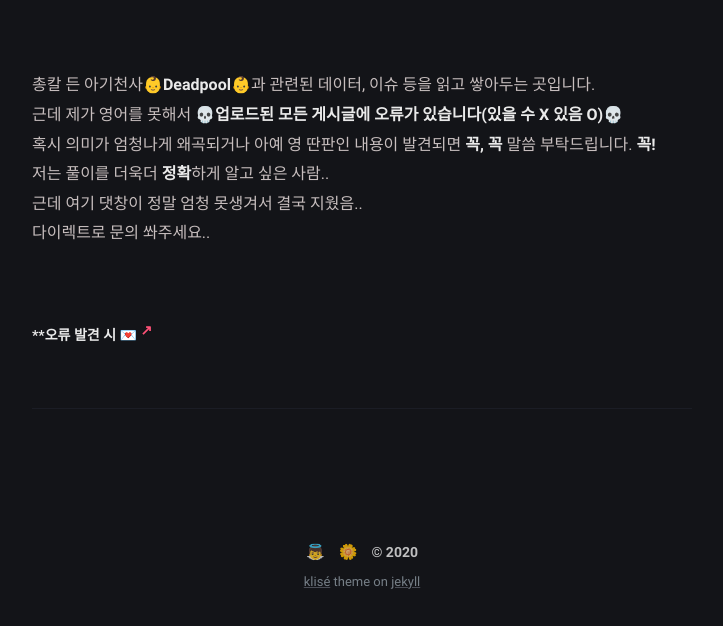
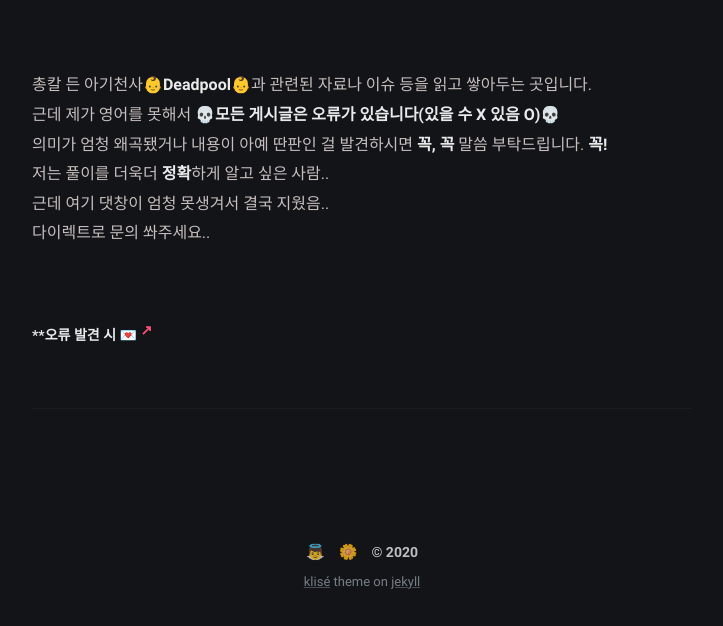
Before and after one commit to iwdstry/yeieje, a Jekyll site: the page built from about.md, in a window 1280 px wide, cut to the strip 440-1066 px from the top of the page. Shown: the whole strip, without its empty margins (278-1001 px from the left). Built offline with Jekyll 4.4.1, drawn with Linux system fonts in a browser that asks for light colours.

Commit message:
Update about.md

```diff
--- a/about.md
+++ b/about.md
@@ -7,14 +7,14 @@ comments: false
 
 
 <center>
-  <img src="https://user-images.githubusercontent.com/74714697/100357357-e9df6b80-3037-11eb-9cdb-fd243f2cb191.png" width="150px" height="150px">
+ <img src="https://user-images.githubusercontent.com/74714697/100357357-e9df6b80-3037-11eb-9cdb-fd243f2cb191.png" width="150px" height="150px">
 </center>
 <br/>
 <br/>
-총칼 든 아기천사👶**Deadpool**👶과 관련된 데이터, 이슈 등을 읽고 쌓아두는 곳입니다. <br/>
-근데 제가 영어를 못해서 **💀업로드된 모든 게시글에 오류가 있습니다(있을 수 X 있음 O)💀**<br/>
-혹시 의미가 엄청나게 왜곡되거나 아예 영 딴판인 내용이 발견되면 **꼭, 꼭** 말씀 부탁드립니다. **꼭!** <br/>
-저는 풀이를 더욱더 **정확**하게 알고 싶은 사람.. <br/> 근데 여기 댓창이 정말 엄청 못생겨서 결국 지웠음..<br/>
+총칼 든 아기천사👶**Deadpool**👶과 관련된 자료나 이슈 등을 읽고 쌓아두는 곳입니다. <br/>
+근데 제가 영어를 못해서 **💀모든 게시글은 오류가 있습니다(있을 수 X 있음 O)💀**<br/>
+의미가 엄청 왜곡됐거나 내용이 아예 딴판인 걸 발견하시면 **꼭, 꼭** 말씀 부탁드립니다. **꼭!** <br/>
+저는 풀이를 더욱더 **정확**하게 알고 싶은 사람.. <br/> 근데 여기 댓창이 엄청 못생겨서 결국 지웠음..<br/>
 다이렉트로 문의 쏴주세요..
 <br/>
 <br/>
```
